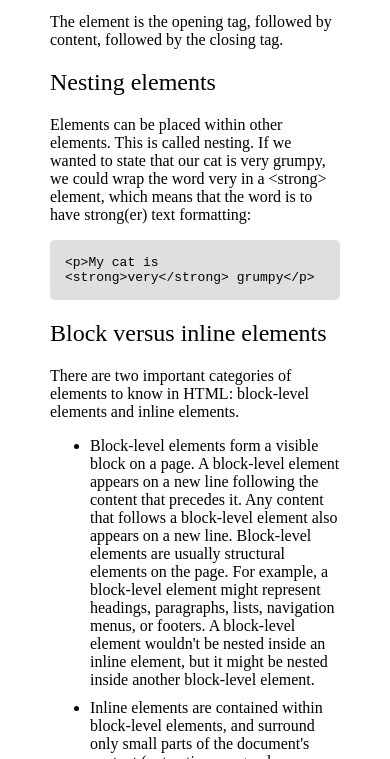
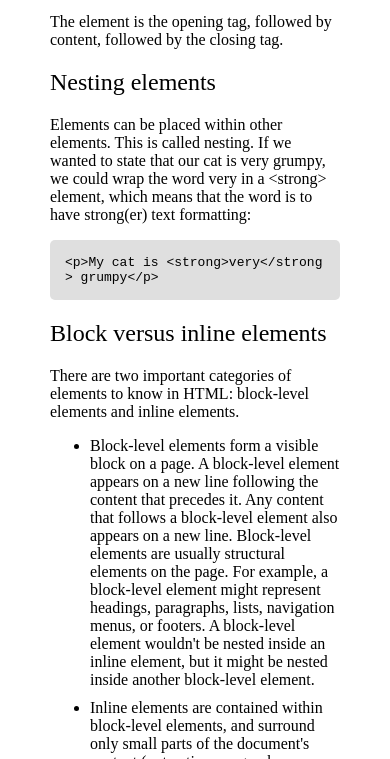
Before and after one commit to brianjayc/documentation-page, a plain HTML site: page index.html in a window 390 px wide. Shown: the part 1890-2649 px from the top of the page. Drawn offline with Linux system fonts and the light colour scheme.

Commit message:
added word break for proper breaking on iphone se

```diff
--- a/styles.css
+++ b/styles.css
@@ -1,5 +1,5 @@
 body {
-  min-width: 375px;
+  min-width: 350px;
   margin: 0;
   padding: 0;
 }
@@ -52,6 +52,7 @@ body {
   padding: 15px;
   display: block;
   overflow-wrap: break-word;
+  word-break: break-all;
 }
 
 .main-section li {
```
